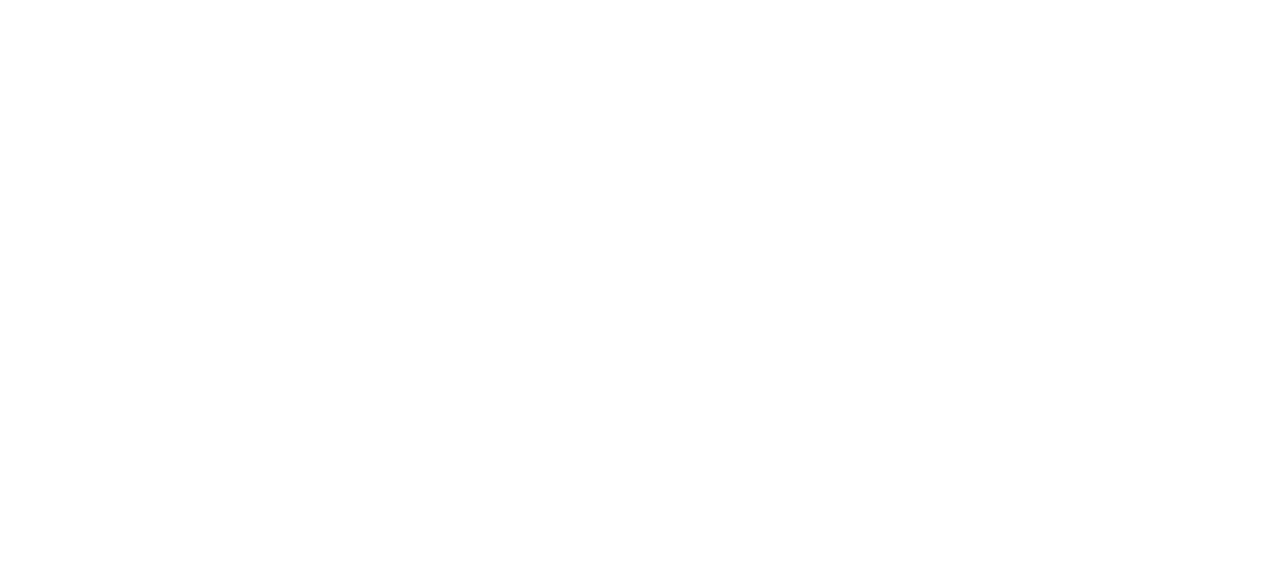
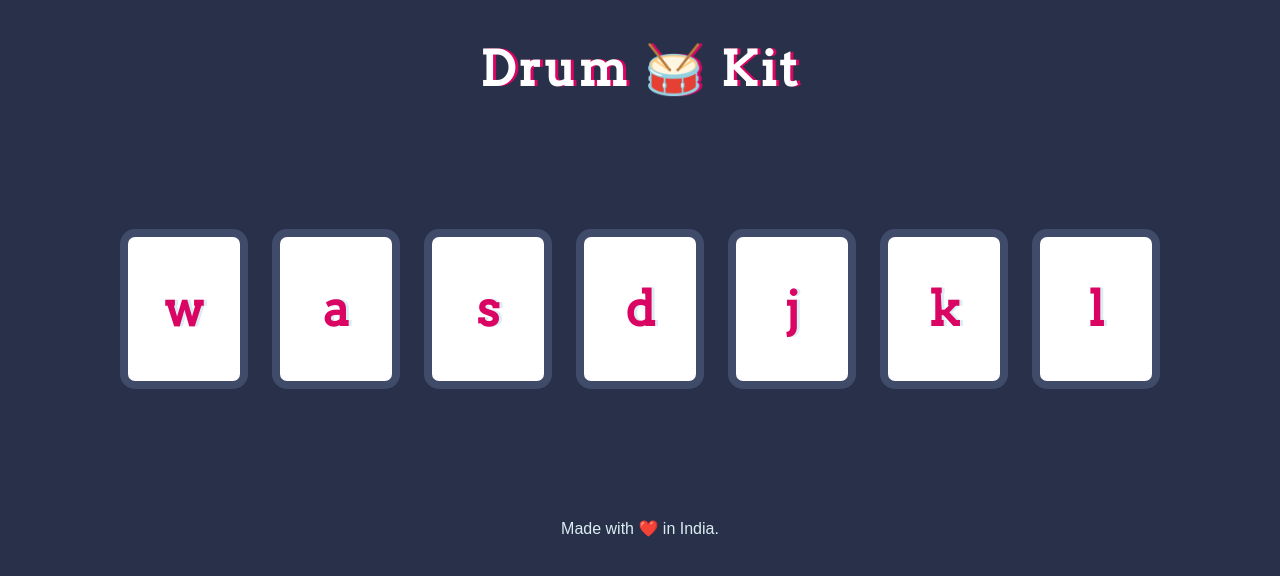
Before and after one commit to avinashpanchal123/drum-kit, a plain HTML site: page index.html in a window 1280 px wide. Drawn offline with Linux system fonts and the light colour scheme.

Commit message:
created page layout and styling

```diff
--- a/index.html
+++ b/index.html
@@ -4,9 +4,26 @@
     <meta charset="UTF-8">
     <meta http-equiv="X-UA-Compatible" content="IE=edge">
     <meta name="viewport" content="width=device-width, initial-scale=1.0">
-    <title>Document</title>
+    <title>Drum-Kit</title>
+    <link rel="stylesheet" href="style.css">
+    <link href="https://fonts.googleapis.com/css?family=Arvo" rel="stylesheet">
 </head>
 <body>
+    <h1 id="title">Drum 🥁 Kit</h1>
 
+    <div class="set">
+        <button class="w drum">w</button>
+        <button class="a drum">a</button>
+        <button class="s drum">s</button>
+        <button class="d drum">d</button>
+        <button class="j drum">j</button>
+        <button class="k drum">k</button>
+        <button class="l drum">l</button>
+      </div>
+
+
+      <footer>
+        Made with ❤️ in India.
+      </footer>
 </body>
 </html>
--- /dev/null
+++ b/style.css
@@ -0,0 +1,53 @@
+* {
+  box-sizing: border-box;
+  margin: 0;
+  padding: 0;
+}
+
+body {
+  text-align: center;
+  background-color: #283149;
+}
+
+h1 {
+  font-size: 5rem;
+  color: #DBEDF3;
+  font-family: "Arvo", cursive;
+  text-shadow: 3px 0 #DA0463;
+
+}
+
+#title {
+  color: white;
+  letter-spacing: 0.2rem;
+  font-size: 3rem;
+  margin-top: 5vh;
+}
+
+.set {
+  margin: 15vh auto;
+}
+
+.drum {
+  outline: none;
+  border: 0.5rem solid #404b69;
+  font-size: 3rem;
+  font-family: "Arvo", cursive;
+  line-height: 2;
+  font-weight: 900;
+  color: #da0463;
+  text-shadow: 3px 0 #dbedf3;
+  border-radius: 15px;
+  display: inline-block;
+  width: 10%;
+  height: 20vh;
+  text-align: center;
+  margin: 10px;
+  background-color: white;
+}
+
+
+footer {
+  color: #DBEDF3;
+  font-family: sans-serif;
+}
```
